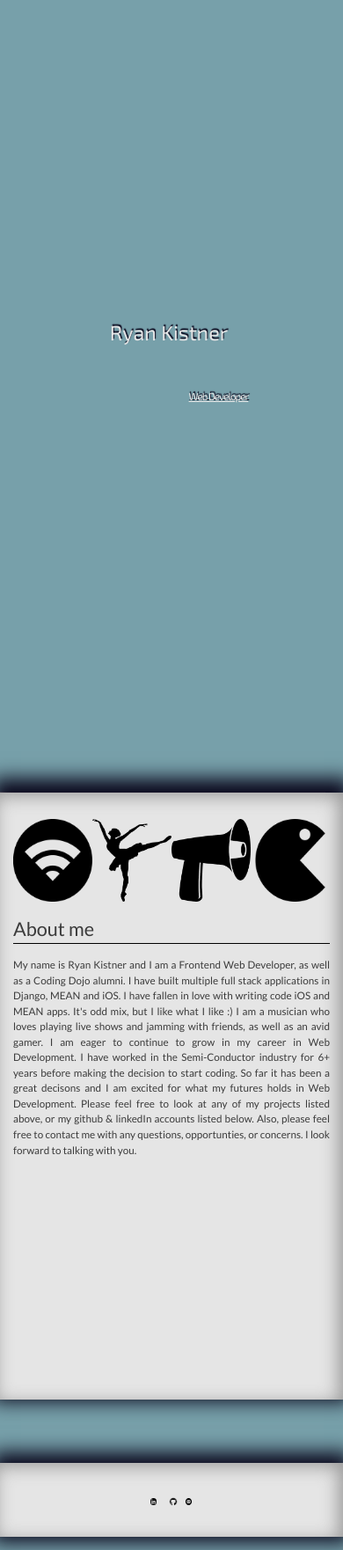
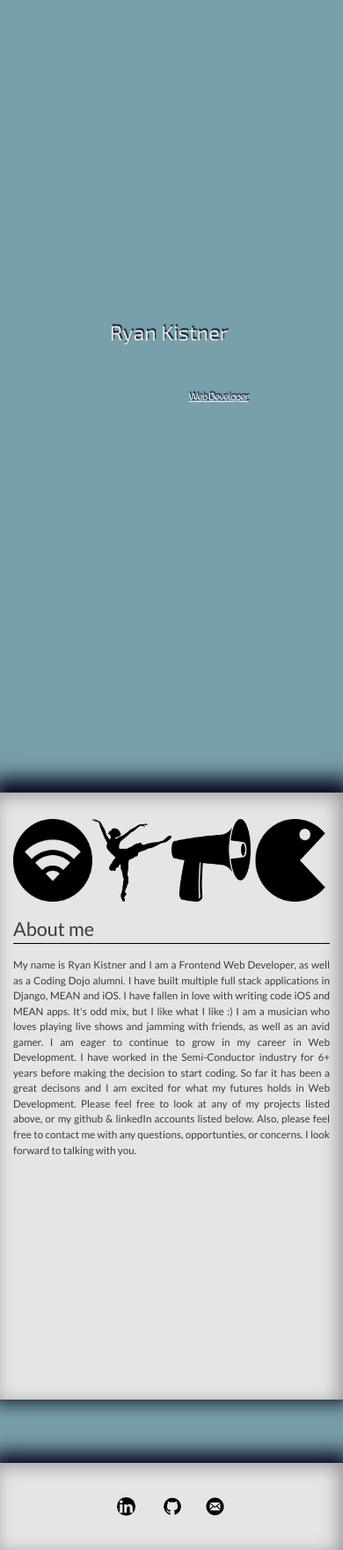
Before and after one commit to RyanGKist/Portfolio, a Jekyll site: the page built from index.md, in a window 390 px wide. Shown: the whole page at 88% size. Built offline with Jekyll 4.4.1, drawn with Linux system fonts in a browser that asks for light colours.

Commit message:
Made Small images responsive

```diff
--- a/_sass/minima.scss
+++ b/_sass/minima.scss
@@ -11,7 +11,7 @@ $spacing-unit:     30px !default;
 
 $text-color:       #3B3B3B !default;
 $background-color: #77A0AA !default;
-$brand-color:      #A1D8E5 !default;
+$brand-color:      #77A0AA  !default;
 
 $grey-color:       #828282 !default;
 $grey-color-light: lighten($grey-color, 40%) !default;
--- a/_sass/minima/_layout.scss
+++ b/_sass/minima/_layout.scss
@@ -336,15 +336,25 @@
   width: 2%;
   height: auto;
   border-radius: 50%;
+  @media only screen and (max-width: 500px) {
+    width: 5.5%
+}
 }
 .img-icon-git{
   width: 8%;
   height: auto;
   margin-right: -6px;
+  @media only screen and (max-width: 500px) {
+    width: 20%
+}
 }
 .img-icon-mail{
   width:2.5%;
   height: auto;
+  @media only screen and (max-width: 500px) {
+    width: 6.5%
+}
+
 }
 .foot-container{
   justify-content: center;
```
